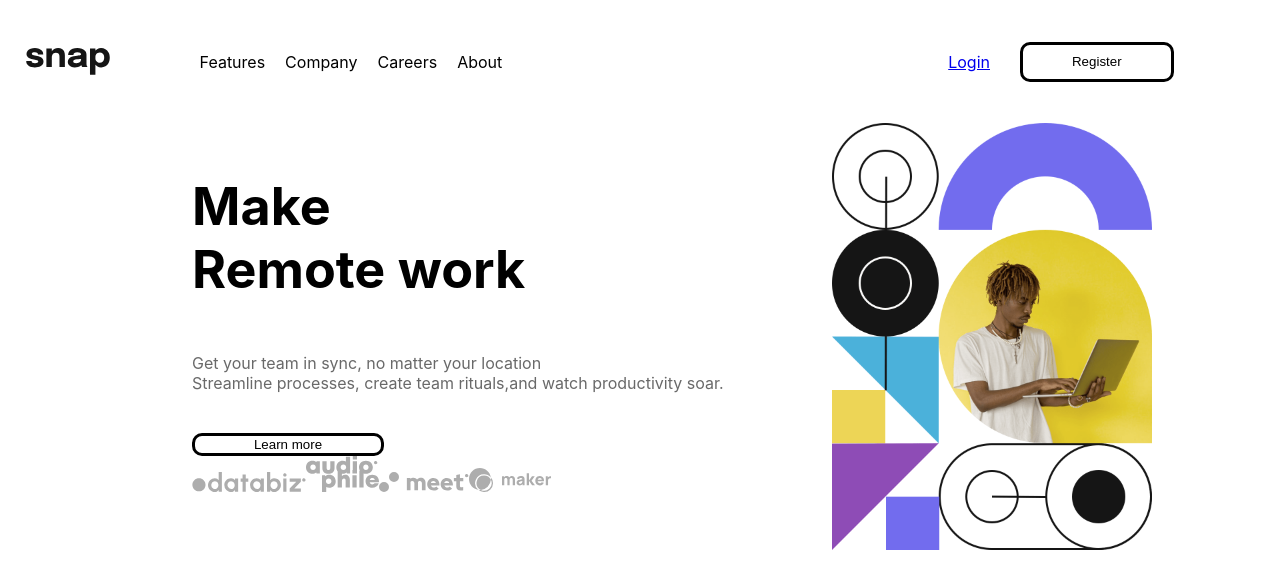
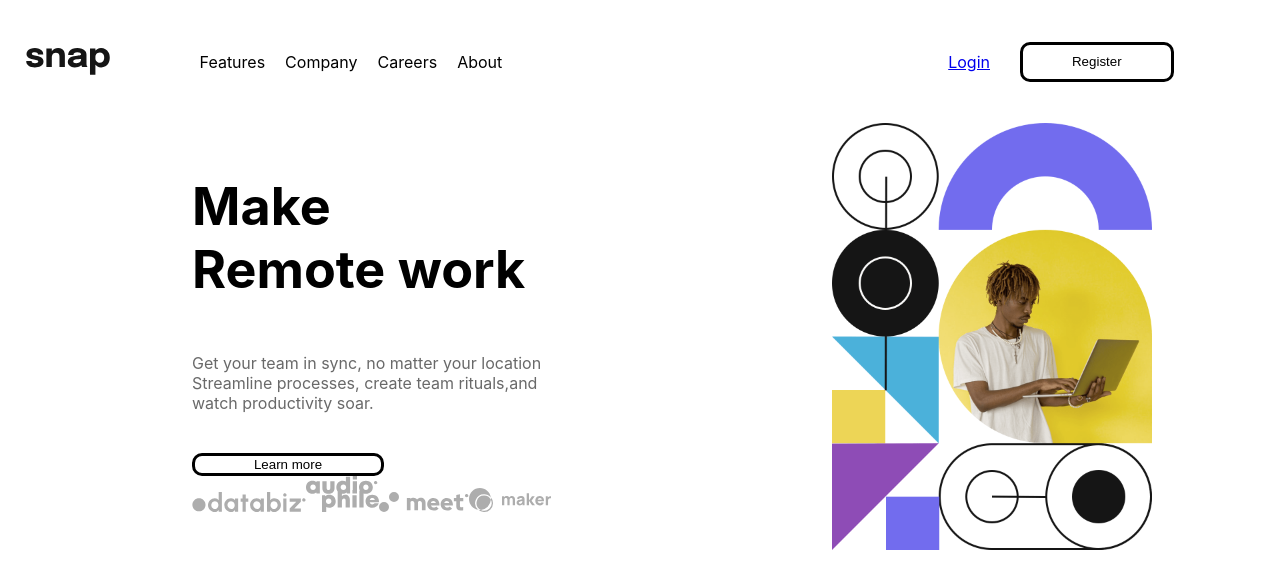
Before and after one commit to steven-mpawulo/intro-section, a React (Create React App) app: page / in a window 1280 px wide. Shown: the top 588 px of the page. Built offline with nearby package versions, Linux system fonts and the light colour scheme.

Commit message:
adds span for inner text and makes it occupy a new line

```diff
--- a/src/components/Main.js
+++ b/src/components/Main.js
@@ -13,7 +13,7 @@ const Main = () => {
             <div className="first-container">
                 <p className='first-text'>Make <br />Remote work </p>
                 <p className='second-text'>Get your team in sync, no matter your location</p>
-                <p className='third-text'>Streamline processes, create team rituals,and watch productivity soar.</p>
+                <p className='third-text'>Streamline processes, create team rituals,and <span className='inner-text'>watch productivity soar.</span></p>
                 <button className='learn-more-button'>Learn more</button>
                 <div className="my-images">
                     <img src={Databiz} alt="databiz" />
```
